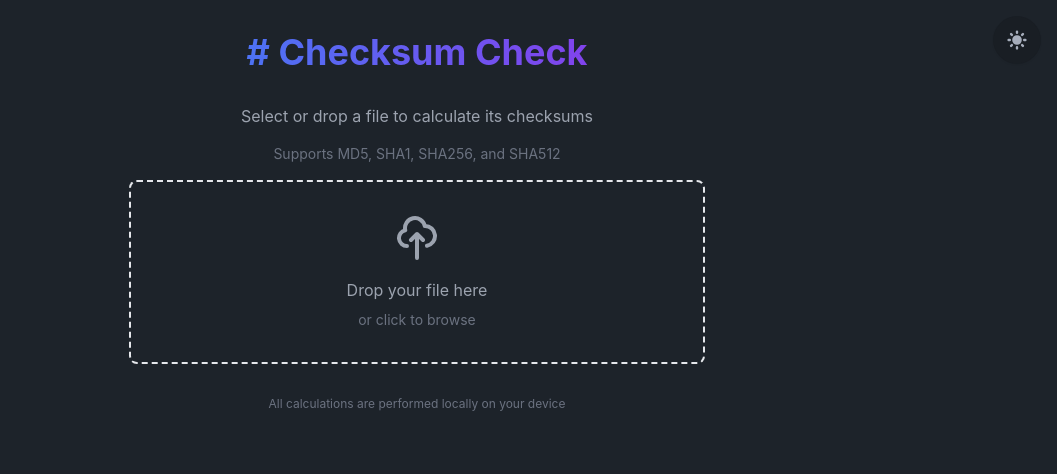
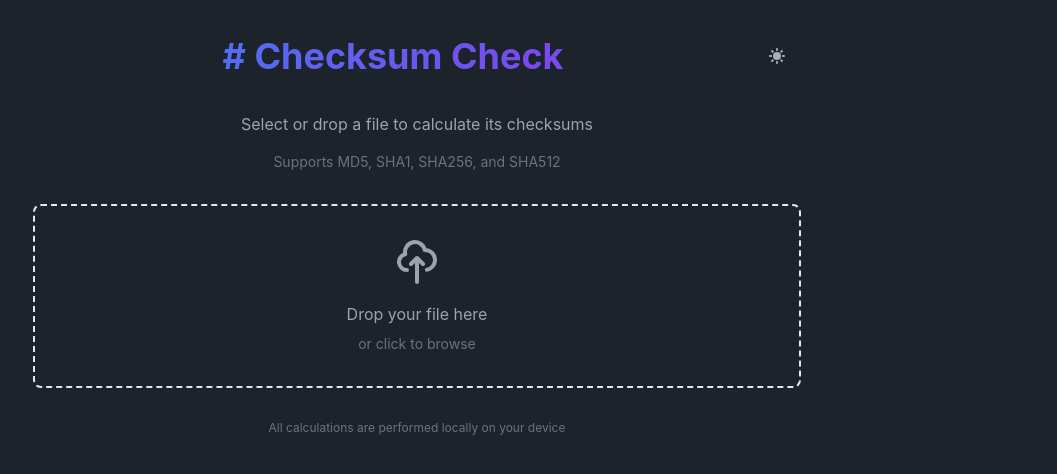
Before and after one commit to Swatto86/checksum-check, a React (Vite) app: page / in a window 1280 px wide. Shown: the top 474 px of the page, without its empty margins (223-1280 px from the left). Built offline with nearby package versions, Linux system fonts and the light colour scheme.

Commit message:
ResetAdded-AllWorking

```diff
--- a/src/App.tsx
+++ b/src/App.tsx
@@ -95,22 +95,32 @@
     document.documentElement.setAttribute('data-theme', theme);
   }, []);
 
+  const handleReset = () => {
+    setSelectedFile(null);
+    setHashResults(null);
+    setCopiedHash(null);
+  };
+
   return (
     <div className="min-h-screen p-8">
+      <div className="max-w-3xl mx-auto">
+        <div className="flex justify-between items-center mb-8">
+          <h1 className="text-4xl font-bold text-center flex-grow bg-gradient-to-r from-blue-500 to-purple-600 bg-clip-text text-transparent"># Checksum Check</h1>
           <button
-        className="btn btn-circle swap swap-rotate fixed top-4 right-4"
             onClick={toggleTheme}
+            className="btn btn-ghost btn-circle"
           >
-        <svg className={`w-6 h-6 ${theme === 'dark' ? 'block' : 'hidden'}`} fill="currentColor" viewBox="0 0 20 20">
-          <path fillRule="evenodd" d="M10 2a1 1 0 011 1v1a1 1 0 11-2 0V3a1 1 0 011-1zm4 8a4 4 0 11-8 0 4 4 0 018 0zm-.464 4.95l.707.707a1 1 0 001.414-1.414l-.707-.707a1 1 0 00-1.414 1.414zm2.12-10.607a1 1 0 010 1.414l-.706.707a1 1 0 11-1.414-1.414l.707-.707a1 1 0 011.414 0zM17 11a1 1 0 100-2h-1a1 1 0 100 2h1zm-7 4a1 1 0 011 1v1a1 1 0 11-2 0v-1a1 1 0 011-1zM5.05 6.464A1 1 0 106.465 5.05l-.708-.707a1 1 0 00-1.414 1.414l.707.707zm1.414 8.486l-.707.707a1 1 0 01-1.414-1.414l.707-.707a1 1 0 011.414 1.414zM4 11a1 1 0 100-2H3a1 1 0 000 2h1z" clipRule="evenodd" />
+            {theme === 'dark' ? (
+              <svg className="w-5 h-5" fill="currentColor" viewBox="0 0 20 20">
+                <path d="M10 2a1 1 0 011 1v1a1 1 0 11-2 0V3a1 1 0 011-1zm4 8a4 4 0 11-8 0 4 4 0 018 0zm-.464 4.95l.707.707a1 1 0 001.414-1.414l-.707-.707a1 1 0 00-1.414 1.414zm2.12-10.607a1 1 0 010 1.414l-.706.707a1 1 0 11-1.414-1.414l.707-.707a1 1 0 011.414 0zM17 11a1 1 0 100-2h-1a1 1 0 100 2h1zm-7 4a1 1 0 011 1v1a1 1 0 11-2 0v-1a1 1 0 011-1zM5.05 6.464A1 1 0 106.465 5.05l-.708-.707a1 1 0 00-1.414 1.414l.707.707zm1.414 8.486l-.707.707a1 1 0 01-1.414-1.414l.707-.707a1 1 0 011.414 1.414zM4 11a1 1 0 100-2H3a1 1 0 000 2h1z" />
               </svg>
-        <svg className={`w-6 h-6 ${theme === 'light' ? 'block' : 'hidden'}`} fill="currentColor" viewBox="0 0 20 20">
+            ) : (
+              <svg className="w-5 h-5" fill="currentColor" viewBox="0 0 20 20">
                 <path d="M17.293 13.293A8 8 0 016.707 2.707a8.001 8.001 0 1010.586 10.586z" />
               </svg>
+            )}
           </button>
-
-      <div className="max-w-xl mx-auto space-y-4">
-        <h1 className="text-4xl font-bold text-center mb-8 bg-gradient-to-r from-blue-500 to-purple-600 bg-clip-text text-transparent"># Checksum Check</h1>
+        </div>
 
         <p className="text-center text-gray-400 mb-4">Select or drop a file to calculate its checksums</p>
         <p className="text-center text-gray-500 text-sm mb-8">Supports MD5, SHA1, SHA256, and SHA512</p>
@@ -133,6 +143,19 @@
 
         {selectedFile && (
           <div className="space-y-4">
+            {hashResults && (
+              <div className="flex justify-center mt-4 mb-2">
+                <button
+                  onClick={handleReset}
+                  className="btn btn-ghost btn-circle"
+                  title="Reset"
+                >
+                  <svg className="w-5 h-5" fill="none" stroke="currentColor" viewBox="0 0 24 24">
+                    <path strokeLinecap="round" strokeLinejoin="round" strokeWidth="2" d="M4 4v5h.582m15.356 2A8.001 8.001 0 004.582 9m0 0H9m11 11v-5h-.581m0 0a8.003 8.003 0 01-15.357-2m15.357 2H15" />
+                  </svg>
+                </button>
+              </div>
+            )}
             <div className="card bg-base-200 p-4">
               <h3 className="font-semibold mb-2">File Information</h3>
               <p className="text-sm break-all">Path: {selectedFile}</p>
```
Lines whose indentation alone changed are shown as unchanged.
